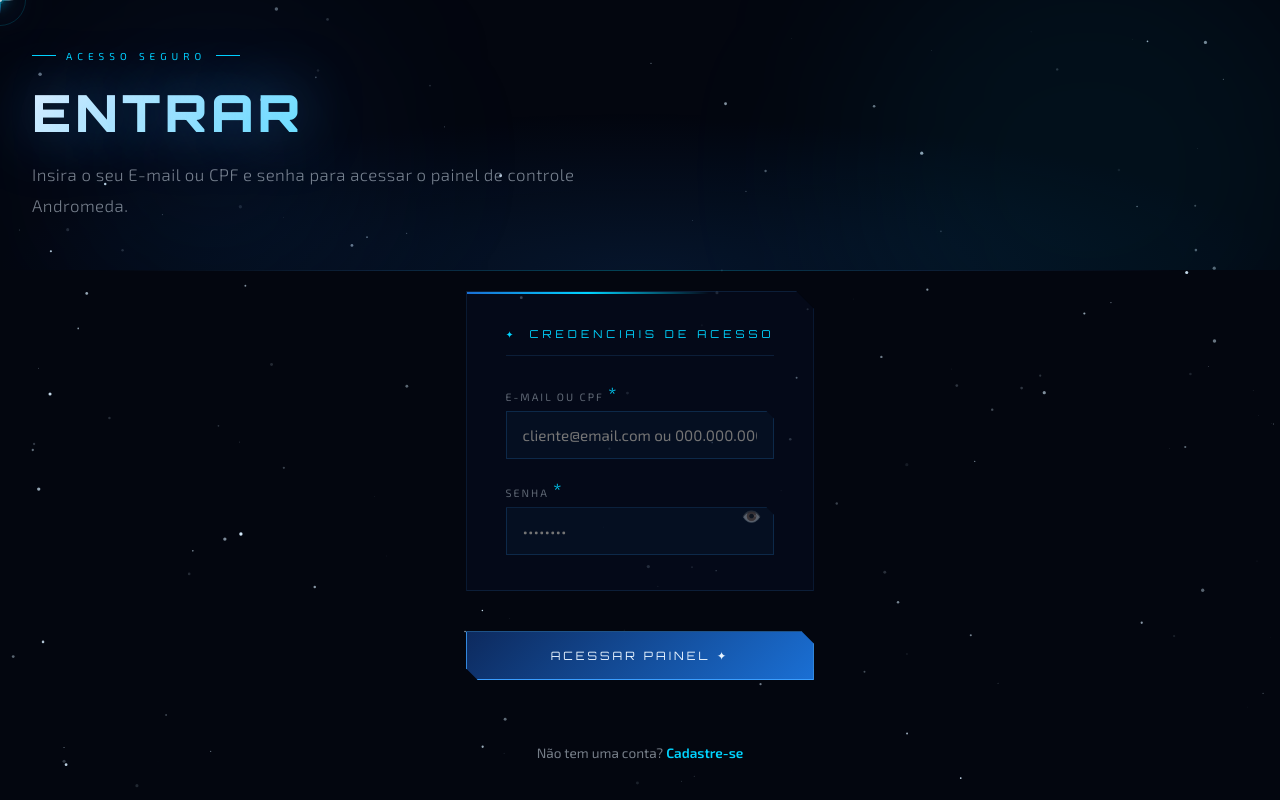
After one commit to tsumiizu/Andromeda, a Django app: template app/templates/registration/login_cliente.html in a window 1280 px wide. The commit adds this page. Run offline with Django 5.2, Linux system fonts and the light colour scheme; the template is opened without the code that fills it, so the values that code supplies are empty.

Commit message:
Pagina-de-Login/Cadastro(Não-funcional)

```diff
--- a/app/static/script.js
+++ b/app/static/script.js
@@ -483,3 +483,25 @@ document.querySelectorAll('.password-toggle').forEach(btn => {
     btn.textContent = isHidden ? '🙈' : '👁️';
   });
 });
+document.addEventListener('DOMContentLoaded', function() {
+    // Seleciona todos os botões de mostrar/ocultar senha
+    const togglePasswords = document.querySelectorAll('.password-toggle');
+
+    togglePasswords.forEach(function(button) {
+        button.addEventListener('click', function() {
+            // Pega o ID do campo de senha através do atributo data-target
+            const targetId = this.getAttribute('data-target');
+            const passwordInput = document.getElementById(targetId);
+
+            // Verifica se o campo existe
+            if (passwordInput) {
+                // Alterna entre texto e senha
+                if (passwordInput.type === 'password') {
+                    passwordInput.type = 'text';
+                } else {
+                    passwordInput.type = 'password';
+                }
+            }
+        });
+    });
+});
--- a/app/static/style.css
+++ b/app/static/style.css
@@ -323,7 +323,7 @@ nav {
 ══════════════════════════════════════════════════════════════ */
 section {
   position: relative; z-index: 1;
-  min-height: 100vh; display: flex; align-items: center; overflow: hidden;
+  display: flex; align-items: center; overflow: hidden;
 }
 
 
@@ -654,8 +669,9 @@ h1 {
    17. HERO — PÁGINA SERVIÇOS
 ══════════════════════════════════════════════════════════════ */
 #page-hero {
-  position: relative; z-index: 1; min-height: 52vh; display: flex; align-items: flex-end;
-  overflow: hidden; padding: 120px 6rem 5rem;
+  position: relative; z-index: 1; min-height: auto; display: flex; align-items: center;
+  overflow: hidden;
+  padding: 100px 6rem 2rem; /* Valores reduzidos: 100px topo, 6rem laterais, 2rem baixo */
   background: radial-gradient(ellipse 80% 90% at 50% 100%, rgba(26,111,212,.14) 0%, transparent 65%);
 }
 .page-hero-deco { position: absolute; inset: 0; pointer-events: none; z-index: 0; }
@@ -672,10 +688,17 @@ h1 {
 .page-hero-tag::after { content: ''; width: 24px; height: 1px; background: var(--cyan); }
 
 .page-hero-title {
-  font-family: 'Orbitron', sans-serif; font-size: clamp(3rem, 7vw, 6rem); font-weight: 900;
-  letter-spacing: 6px; line-height: 1; margin-bottom: 1.5rem;
+  font-family: 'Orbitron', sans-serif;
+  /* Tamanho reduzido: vai de 2rem no celular até o máximo de 3.5rem no PC */
+  font-size: clamp(2rem, 4vw, 3.5rem);
+  font-weight: 900;
+  letter-spacing: 4px; /* Diminuí um pouco o espaçamento das letras para compensar */
+  line-height: 1.1;
+  margin-bottom: 1.2rem;
   background: linear-gradient(135deg, var(--white) 0%, var(--cyan) 50%, var(--blue-bright) 100%);
-  -webkit-background-clip: text; -webkit-text-fill-color: transparent; background-clip: text;
+  -webkit-background-clip: text;
+  -webkit-text-fill-color: transparent;
+  background-clip: text;
 }
 .page-hero-sub {
   font-size: 1.05rem; color: rgba(232,244,255,.5); line-height: 1.8; max-width: 600px;
@@ -1159,6 +1180,7 @@ footer { position: relative; z-index: 1; overflow: hidden; }
   background: transparent; border: none; cursor: pointer;
   width: 38px; height: 38px; display: flex; align-items: center; justify-content: center;
   color: rgba(232,244,255,.35); font-size: 1rem; transition: color .25s;
+  z-index: 10; /* Garante que o botão fique por cima de tudo */
 }
 .password-toggle:hover { color: var(--cyan); }
 
@@ -1181,3 +1203,58 @@ footer { position: relative; z-index: 1; overflow: hidden; }
   #cadastro-form-section { padding: 2rem 1.5rem 4rem; }
   .form-row-2, .form-row-3 { grid-template-columns: 1fr; }
 }
+/* - CSS DA PAGINA DE LOGIN_CLIENTE - */
+/* Força as animações a rodarem no carregamento */
+    .fade-in {
+      animation: fadeInUp 1s ease forwards !important;
+      opacity: 0;
+    }
+    .delay-1 { animation-delay: 0.2s !important; }
+
+    /* Esmaga os espaçamentos gigantes para manter a página compacta */
+    #page-hero {
+      padding: 40px 2rem 10px !important;
+      min-height: auto !important;
+    }
+    #login-form-section {
+      padding-top: 20px !important;
+    }
+
+    /* Centraliza o formulário de login já que ele é menor que o de cadastro */
+    .login-container {
+      max-width: 600px;
+      margin: 0 auto;
+    }
+
+    /* Estilo para o link de cadastro no final */
+    .login-footer-link {
+      text-align: center;
+      margin-top: 1.5rem;
+      font-size: 0.85rem;
+      color: rgba(232,244,255,.5);
+    }
+    .login-footer-link a {
+      color: var(--cyan);
+      text-decoration: none;
+      font-weight: 600;
+      transition: color 0.3s;
+    }
+    .login-footer-link a:hover {
+      color: var(--white);
+    }
+  /* LOGIN NA PAGINA DE CADASTRO (TF) */
+.cadastro-footer-link {
+  text-align: center;
+  margin-top: 1.5rem;
+  font-size: 0.85rem;
+  color: rgba(232,244,255,.5);
+}
+.cadastro-footer-link a {
+  color: var(--cyan);
+  text-decoration: none;
+  font-weight: 600;
+  transition: color 0.3s;
+}
+.cadastro-footer-link a:hover {
+  color: var(--white);
+}
--- /dev/null
+++ b/app/templates/registration/login_cliente.html
@@ -0,0 +1,103 @@
+{% load static %}
+<!DOCTYPE html>
+<html lang="pt-BR">
+<head>
+  <meta charset="UTF-8">
+  <meta name="viewport" content="width=device-width, initial-scale=1.0">
+  <title>Entrar | Andromeda</title>
+
+  <!-- Fontes e CSS -->
+  <link href="https://fonts.googleapis.com/css2?family=Orbitron:wght@400;700;900&family=Exo+2:wght@300;400;600&display=swap" rel="stylesheet">
+  <link rel="stylesheet" href="{% static 'style.css' %}">
+  <script src="{% static 'script.js' %}" defer></script>
+</head>
+<body>
+
+  <!-- ── CURSOR E EFEITOS (Obrigatório para o script.js não quebrar) ── -->
+  <div class="cursor-galaxy" id="cursorGalaxy">
+    <svg viewBox="0 0 40 40" fill="none" xmlns="http://www.w3.org/2000/svg">
+      <path d="M20 1.5 C20.9 10,21.3 15.5,20 20 C18.7 15.5,19.1 10,20 1.5Z" fill="url(#cg1)"/>
+      <path d="M20 38.5 C19.1 30,18.7 24.5,20 20 C21.3 24.5,20.9 30,20 38.5Z" fill="url(#cg2)"/>
+      <path d="M1.5 20 C10 20.9,15.5 21.3,20 20 C15.5 18.7,10 19.1,1.5 20Z" fill="url(#cg3)"/>
+      <path d="M38.5 20 C30 19.1,24.5 18.7,20 20 C24.5 21.3,30 20.9,38.5 20Z" fill="url(#cg4)"/>
+      <circle cx="20" cy="20" r="2.8" fill="white" opacity="0.95"/>
+      <circle cx="20" cy="20" r="5.5" fill="rgba(0,212,255,0.18)"/>
+      <defs>
+        <linearGradient id="cg1" x1="20" y1="1.5" x2="20" y2="20" gradientUnits="userSpaceOnUse">
+          <stop offset="0%" stop-color="#ffffff" stop-opacity="0.95"/>
+          <stop offset="100%" stop-color="#00d4ff"/>
+        </linearGradient>
+        <linearGradient id="cg2" x1="20" y1="38.5" x2="20" y2="20" gradientUnits="userSpaceOnUse">
+          <stop offset="0%" stop-color="#3b9eff" stop-opacity="0.65"/>
+          <stop offset="100%" stop-color="#00d4ff"/>
+        </linearGradient>
+        <linearGradient id="cg3" x1="1.5" y1="20" x2="20" y2="20" gradientUnits="userSpaceOnUse">
+          <stop offset="0%" stop-color="#3b9eff" stop-opacity="0.55"/>
+          <stop offset="100%" stop-color="#00d4ff"/>
+        </linearGradient>
+        <linearGradient id="cg4" x1="38.5" y1="20" x2="20" y2="20" gradientUnits="userSpaceOnUse">
+          <stop offset="0%" stop-color="#ffffff" stop-opacity="0.65"/>
+          <stop offset="100%" stop-color="#00d4ff"/>
+        </linearGradient>
+      </defs>
+    </svg>
+  </div>
+  <div class="cursor-ring" id="cursorRing"></div>
+  <canvas id="stars-canvas"></canvas>
+
+  <!-- ══ PAGE HERO ══ -->
+  <section id="page-hero">
+    <div class="page-hero-deco">
+      <div class="glow-blob blob-h1"></div>
+      <div class="glow-blob blob-h2"></div>
+    </div>
+    <div class="page-hero-inner fade-in">
+      <div class="page-hero-tag">ACESSO SEGURO</div>
+      <h1 class="page-hero-title">ENTRAR</h1>
+      <p class="page-hero-sub">Insira o seu E-mail ou CPF e senha para acessar o painel de controle Andromeda.</p>
+    </div>
+  </section>
+
+  <div class="h-divider"></div>
+
+  <!-- ══ FORMULÁRIO DE LOGIN ══ -->
+  <section id="login-form-section">
+    <div class="login-container">
+
+      <!-- Substitua a url 'login' pela rota correta no seu urls.py se for diferente -->
+      <form class="cadastro-form fade-in delay-1" id="loginForm" method="POST" action="{% url 'login' %}">
+        {% csrf_token %}
+
+        <div class="form-fieldset">
+          <div class="fieldset-title">Credenciais de Acesso</div>
+
+          <div class="form-row">
+            <div class="form-group">
+              <label for="loginIdentificacao">E-mail ou CPF <span style="color: var(--cyan); font-size: 1.2rem;">*</span></label>
+              <input type="text" id="loginIdentificacao" name="identificacao" placeholder="cliente@email.com ou 000.000.000-00" required>
+            </div>
+          </div>
+
+          <div class="form-row">
+            <div class="form-group password-field">
+              <label for="loginSenha">Senha <span style="color: var(--cyan); font-size: 1.2rem;">*</span></label>
+              <input type="password" id="loginSenha" name="senha" placeholder="••••••••" autocomplete="current-password" required>
+
+              <button type="button" class="password-toggle" style="z-index: 10; cursor: pointer;" aria-label="Mostrar senha" onclick="const input = document.getElementById('loginSenha'); input.type = input.type === 'password' ? 'text' : 'password';">👁️</button>
+            </div>
+          </div>
+
+        </div>
+
+        <button class="btn-send" type="submit" style="width: 100%; justify-content: center;">Acessar Painel ✦</button>
+
+        <div class="login-footer-link">
+          Não tem uma conta? <a href="{% url 'cadastro' %}">Cadastre-se</a>
+        </div>
+      </form>
+
+    </div>
+  </section>
+
+</body>
+</html>
```
Also changed, not shown: other parts of app/static/style.css (+59 -46 lines), app/templates/base.html (+10 -12 lines), app/templates/cadastro_cliente.html (deleted, +0 -105 lines), app/templates/registration/cadastro_cliente.html (added, +129 -0 lines).
